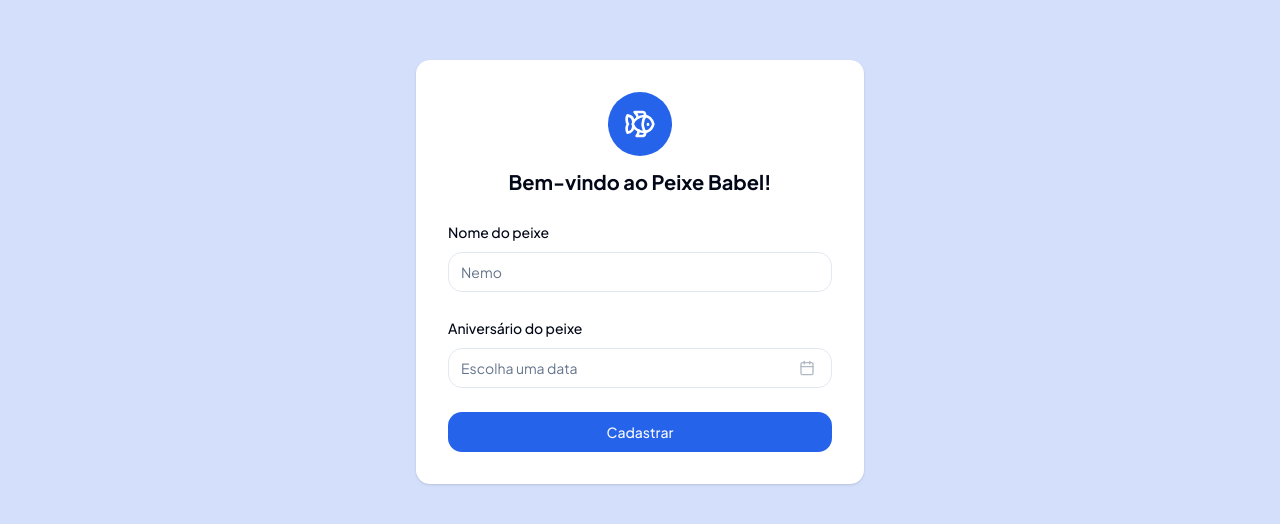
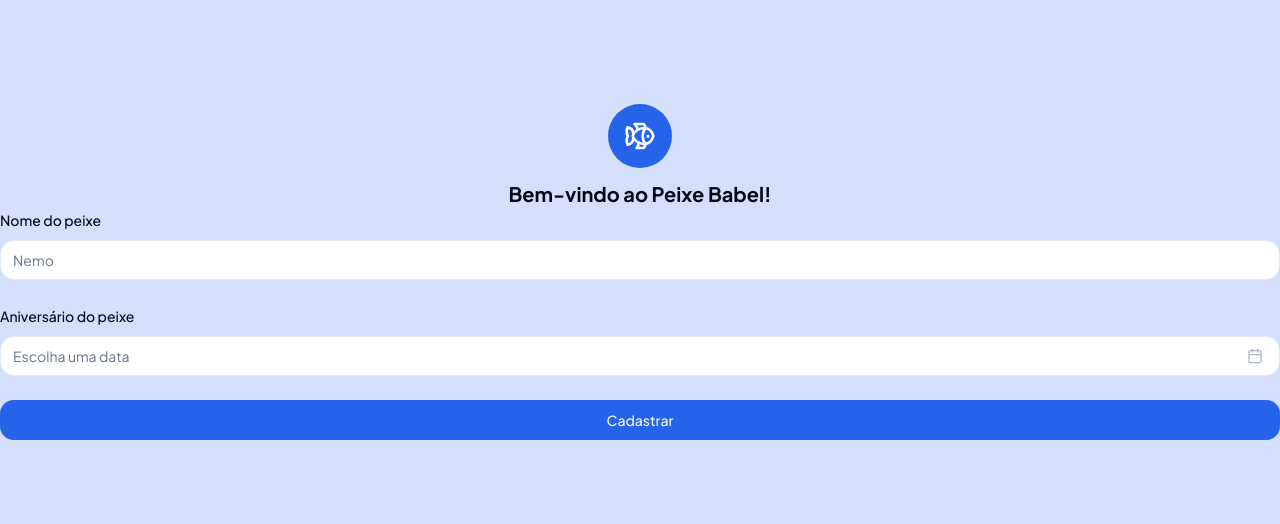
Before and after one commit to aridanpantoja/babel-fish, a Next.js app: page / in a window 1280 px wide. Shown: the part 128-652 px from the top of the page. Built offline with nearby package versions, Linux system fonts and the light colour scheme.

Commit message:
styles: adjust root layout styling and structure

```diff
--- a/src/app/layout.tsx
+++ b/src/app/layout.tsx
@@ -22,13 +22,11 @@ export default function RootLayout({
       <html lang="pt-BR" className="h-full">
         <body
           className={cn(
-            'flex h-full items-center justify-center bg-primary/20 px-2.5 antialiased',
+            'flex h-full items-center justify-center bg-primary/20 antialiased',
             plusJarkarta.className,
           )}
         >
-          <div className="w-full max-w-md space-y-6 rounded-md bg-background p-4 shadow md:p-8">
-            {children}
-          </div>
+          <div className="w-full">{children}</div>
         </body>
       </html>
     </Providers>
```
